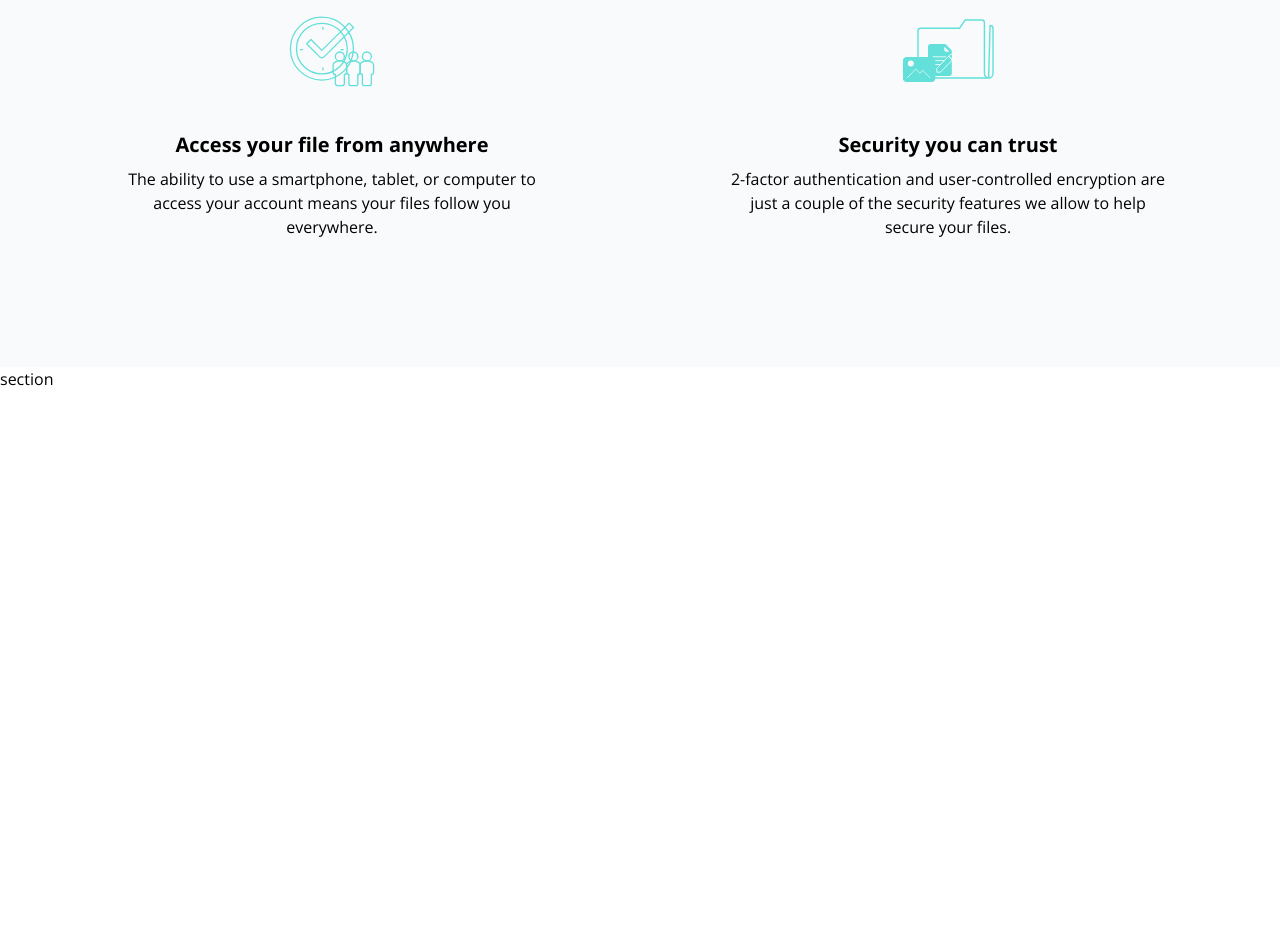
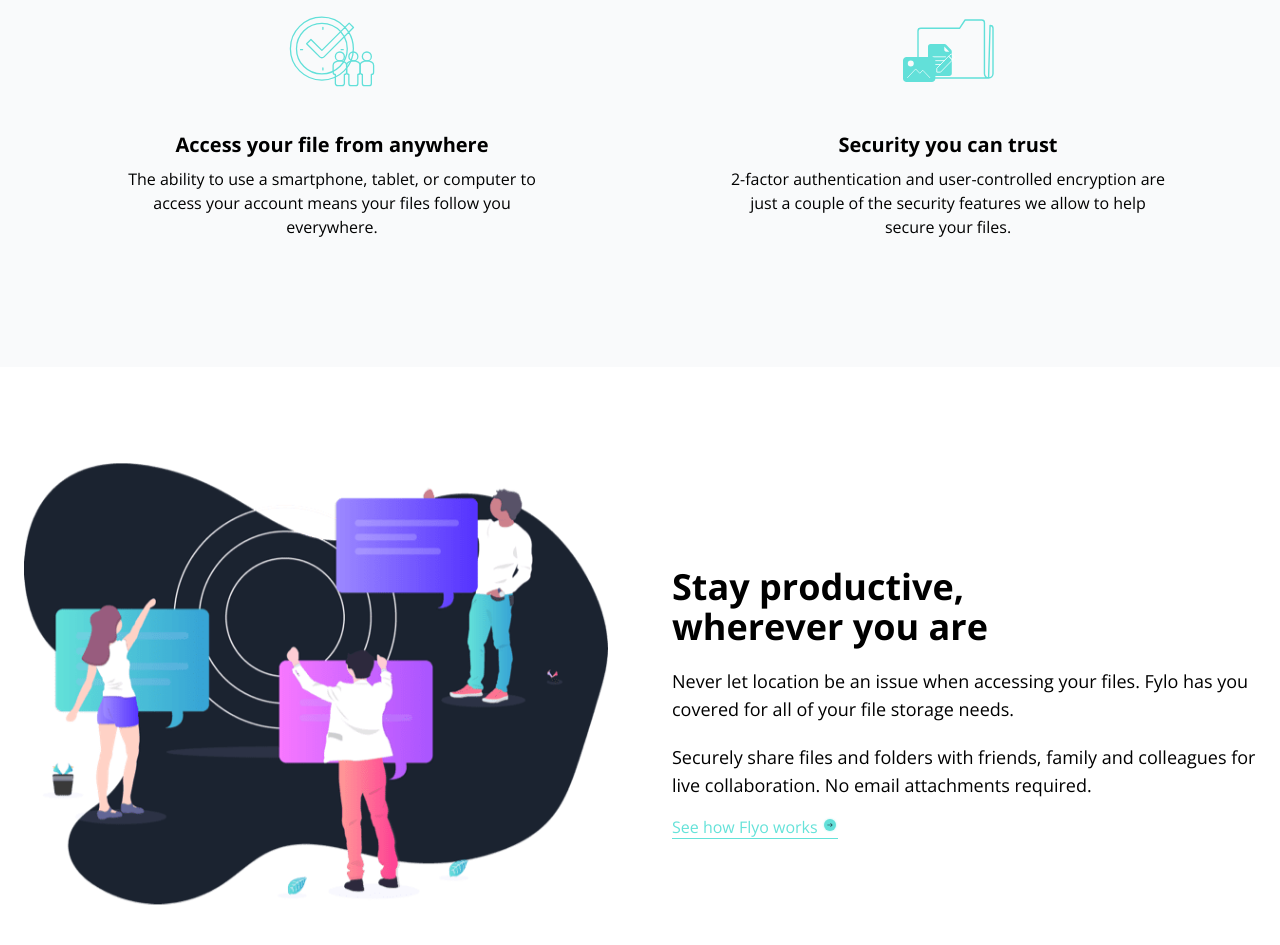
Before and after one commit to andrewteece/Fylo-Website, a website: page index.html in a window 1280 px wide. Shown: the part 1683-2628 px from the top of the page. Before the commit the page ends 2074 px from the top, so only its background shows below. Drawn offline with nearby package versions, Linux system fonts and the light colour scheme; files whose address does not match are found by name.

Commit message:
productive section code

```diff
--- a/index.html
+++ b/index.html
@@ -165,6 +165,43 @@
     </section>
 
     <!-- Productive Section -->
-    section
+    <section id="productive" class="bg-white dark:bg-darkBlue">
+      <!-- Productive Container -->
+      <div
+        class="container flex flex-col items-center mx-auto px-6 pt-24 md:flex-row md:space-x-16"
+      >
+        <!-- Image -->
+        <div class="md:w-1/2">
+          <img
+            src="images/illustration-stay-productive.png"
+            alt="Stay Productive"
+            class="mb-10"
+          />
+        </div>
+        <!-- Content -->
+        <div class="flex flex-col items-start md:w-1/2">
+          <div class="flex flex-col space-y-5">
+            <h3 class="max-w-md text-xl font-bold md:text-4xl">
+              Stay productive, wherever you are
+            </h3>
+            <p class="text-md md:text-lg">
+              Never let location be an issue when accessing your files. Fylo has
+              you covered for all of your file storage needs.
+            </p>
+            <p class="text-md md:text-lg">
+              Securely share files and folders with friends, family and
+              colleagues for live collaboration. No email attachments required.
+            </p>
+          </div>
+          <!-- Link -->
+          <div class="block mt-4">
+            <a href="#" class="border-b border-accentCyan text-accentCyan">
+              See how Flyo works
+              <img src="images/icon-arrow.svg" alt="" class="inline pb-2" />
+            </a>
+          </div>
+        </div>
+      </div>
+    </section>
   </body>
 </html>
```
Also changed, not shown: css/style.css.
